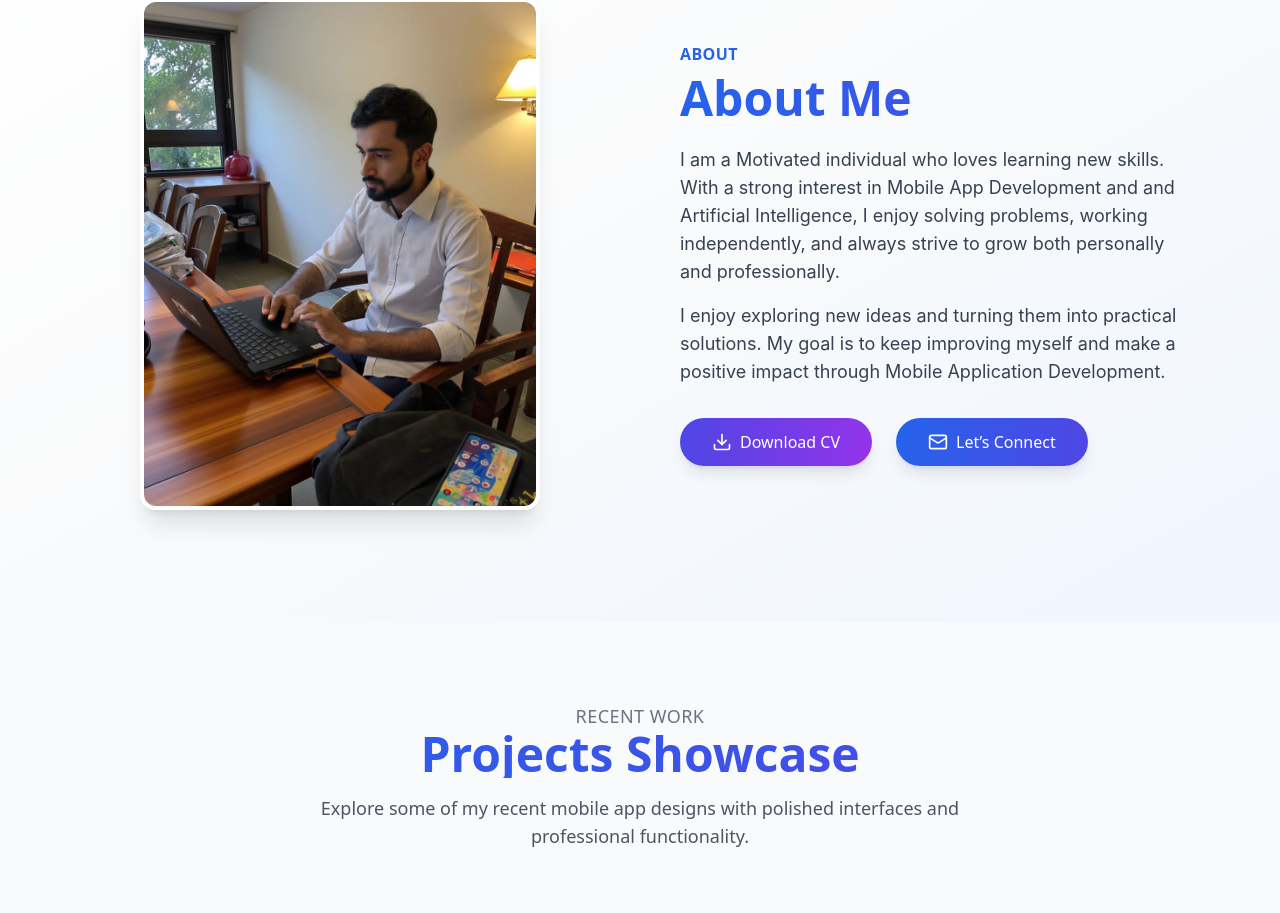
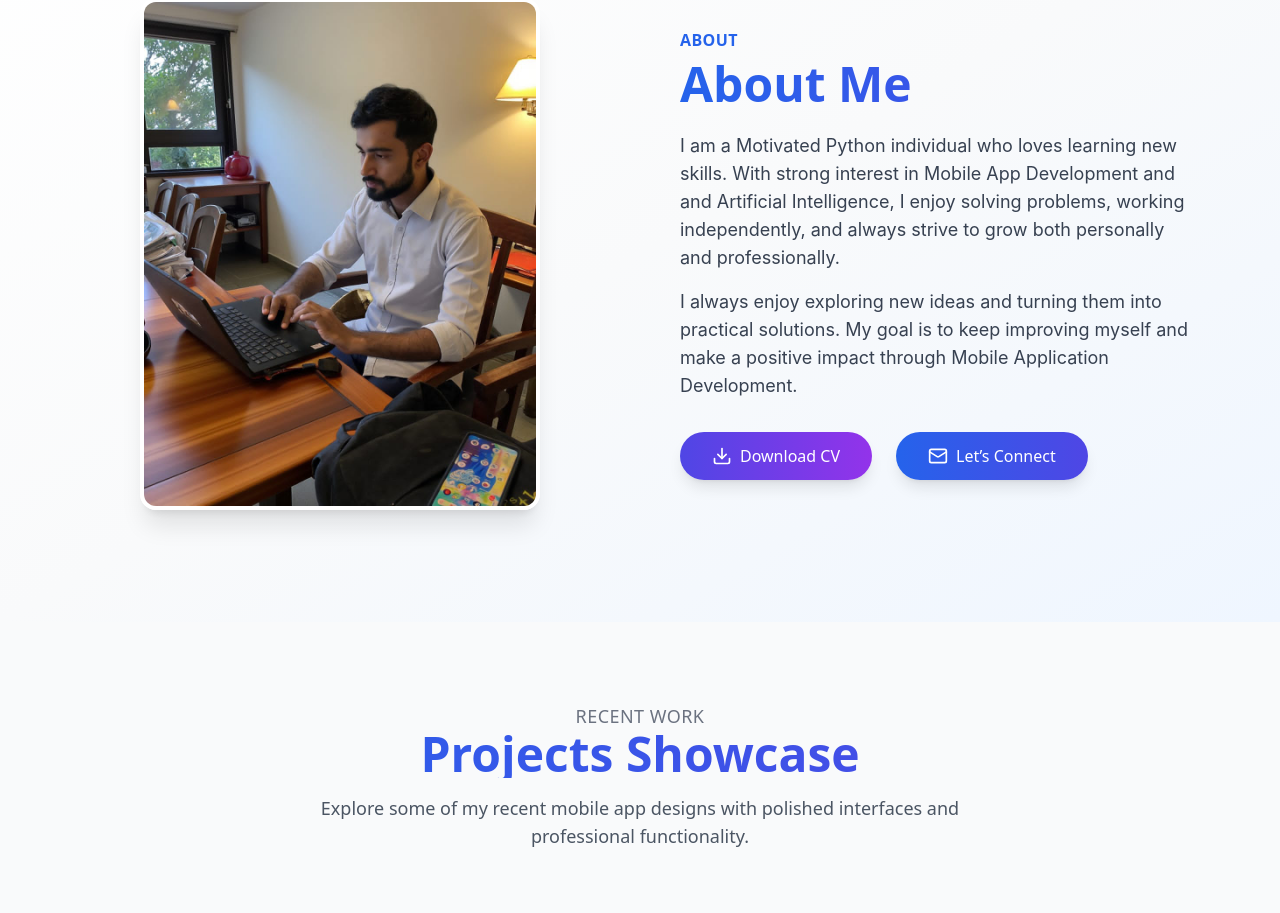
Before and after one commit to Mansoorali121/React_Native_Portfolio, a React (Create React App) app: page / in a window 1280 px wide. Shown: the part 1758-2671 px from the top of the page. Built offline with nearby package versions, Linux system fonts and the light colour scheme.

Commit message:
Changes made

```diff
--- a/src/components/About.js
+++ b/src/components/About.js
@@ -45,13 +45,13 @@ export default function About() {
 
         {/* Description */}
         <p className="text-gray-700 leading-relaxed text-base sm:text-lg mb-4 font-[Inter]">
-          I am a Motivated individual who loves learning new
-          skills. With a strong interest in Mobile App Development and  and Artificial Intelligence, I enjoy
+          I am a Motivated Python  individual who loves learning new
+          skills. With  strong interest in Mobile App Development and  and Artificial Intelligence, I enjoy
           solving problems, working independently, and always strive to grow
           both personally and professionally.
         </p>
         <p className="text-gray-700 leading-relaxed text-base sm:text-lg font-[Inter]">
-          I enjoy exploring new ideas and turning them into practical solutions.
+          I always enjoy exploring new ideas and turning them into practical solutions.
           My goal is to keep improving myself and make a positive impact through
         Mobile Application Development.
         </p>
```
